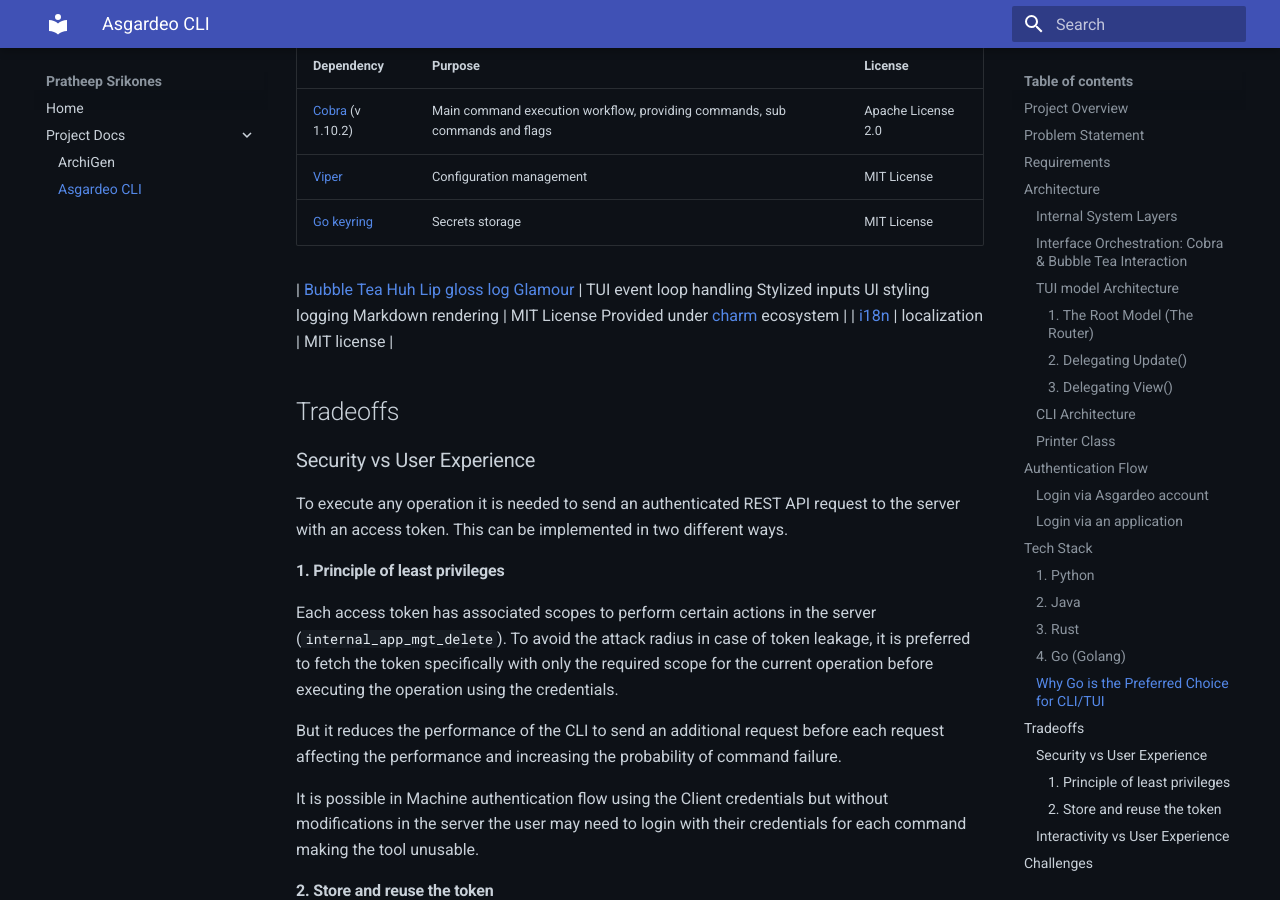
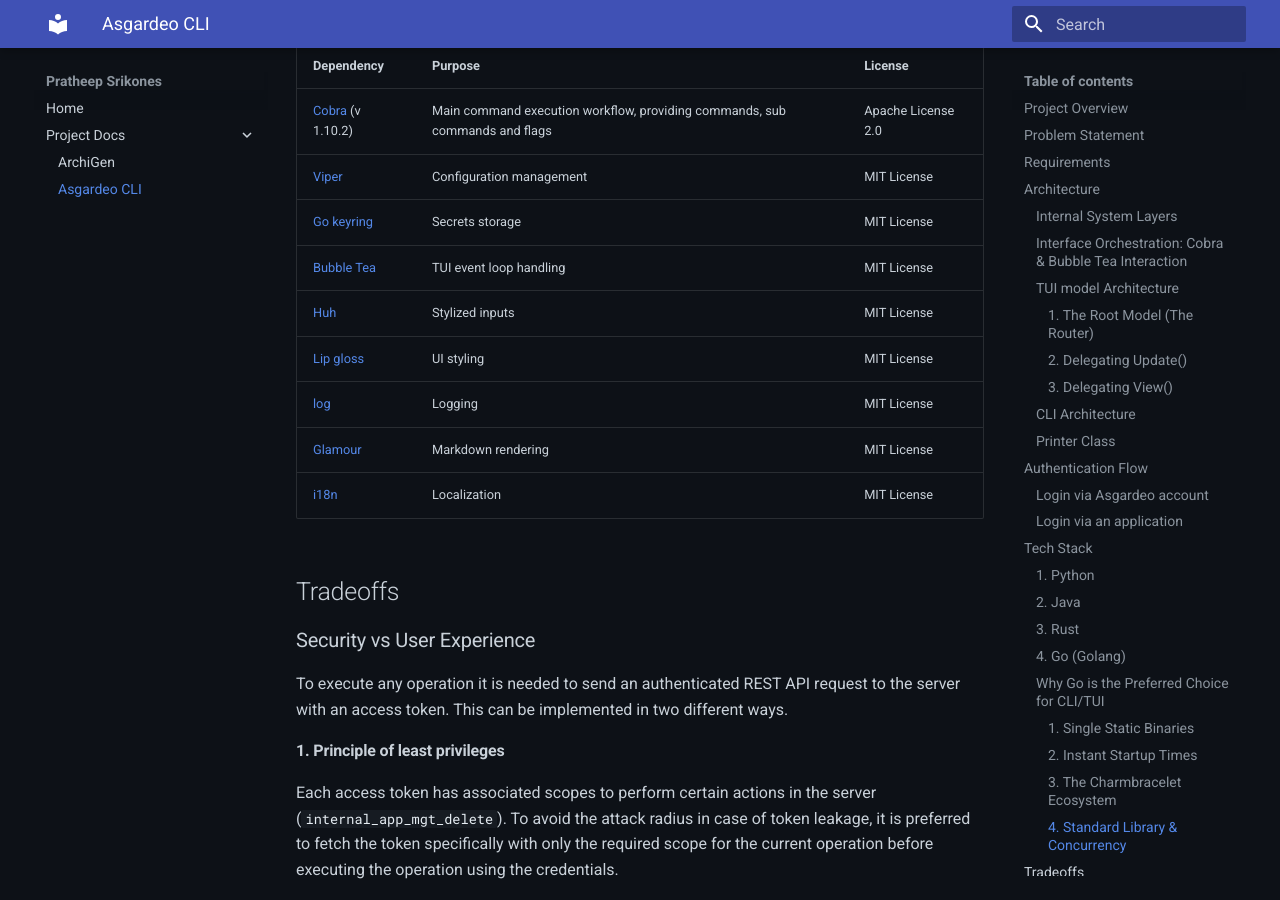
Before and after one commit to Pratheep-Srikones/project-docs, an MkDocs documentation site: the page built from docs/Asgardeo_CLI.md, in a window 1280 px wide and 900 px high, scrolled down 9772 px. Built offline with MkDocs 1.6.1 and Material for MkDocs 9.7.7, drawn with Linux system fonts in a browser that asks for light colours; some of the changed text lies outside the part shown.

Commit message:
chore: fix markdown lint issues

```diff
--- a/docs/Asgardeo_CLI.md
+++ b/docs/Asgardeo_CLI.md
@@ -139,15 +139,15 @@
 
 Go sits perfectly in the "Goldilocks Zone" for terminal applications. It offers the performance and distribution benefits of Rust, with a development speed much closer to Python. Here is why it usually wins:
 
-**1. The Holy Grail of Distribution: Single Static Binaries**
+#### 1. Single Static Binaries
 
 When a Go program is compiled, it produces a single, statically linked binary file. There is no JVM to install, no Python virtual environment to configure, and no hidden dependencies. Just send the user the file, they type `./app`, and it runs instantly. Cross-compiling for Windows, Mac, or Linux is as simple as setting an environment variable (`GOOS=windows go build`).
 
-**2. Instant Startup Times**
+#### 2. Instant Startup Times
 
 Unlike Java or standard Python, Go compiles to native machine code. When a user runs a Go CLI tool, it executes immediately. This responsiveness is critical for command-line workflows where users string together multiple commands using pipes.
 
-**3. The Charmbracelet Ecosystem**
+#### 3. The Charmbracelet Ecosystem
 
 If there is one reason Go dominates the modern TUI space, it is the **Charmbracelet** suite of libraries.
 
@@ -156,29 +156,23 @@
 - **Bubbles:** Pre-built, highly polished TUI components (text inputs, paginators, progress bars, spinners).
   This ecosystem has made building stunning, responsive, and cross-platform TUIs in Go an absolute joy.
 
-**4. Standard Library & Concurrency**
+#### 4. Standard Library & Concurrency
 
 CLI tools often need to make HTTP requests, parse JSON, or read files. Go’s standard library handles all of this elegantly without requiring third-party packages. Furthermore, if the CLI needs to fetch data from multiple APIs simultaneously, Go’s goroutines make concurrency trivial to implement compared to Python's `asyncio` or Rust's futures.
 
 The tool is decided to be built with the [Go Programming Language](https://go.dev/ref/spec). Additional to native Go libraries, following external libraries will be used,
 
-| Dependency                                          | Purpose                                                                     | License            |
+| Dependency | Purpose | License |
 | --------------------------------------------------- | --------------------------------------------------------------------------- | ------------------ |
-| [Cobra](https://cobra.dev/docs/) (v 1.10.2)         | Main command execution workflow, providing commands, sub commands and flags | Apache License 2.0 |
-| [Viper](https://github.com/spf13/viper)             | Configuration management                                                    | MIT License        |
-| [Go keyring](https://github.com/zalando/go-keyring) | Secrets storage                                                             | MIT License        |
-
-| [Bubble Tea](https://github.com/charmbracelet/bubbletea)
-[Huh](https://github.com/charmbracelet/huh)
-[Lip gloss](https://github.com/charmbracelet/lipgloss)
-[log](https://github.com/charmbracelet/log)
-[Glamour](https://github.com/charmbracelet/glamour) | TUI event loop handling
-Stylized inputs
-UI styling
-logging
-Markdown rendering | MIT License
-Provided under [charm](https://charm.land/) ecosystem |
-| [i18n](https://github.com/nicksnyder/go-i18n) | localization | MIT license |
+| [Cobra](https://cobra.dev/docs/) (v 1.10.2) | Main command execution workflow, providing commands, sub commands and flags | Apache License 2.0 |
+| [Viper](https://github.com/spf13/viper) | Configuration management | MIT License |
+| [Go keyring](https://github.com/zalando/go-keyring) | Secrets storage | MIT License |
+| [Bubble Tea](https://github.com/charmbracelet/bubbletea) | TUI event loop handling | MIT License |
+| [Huh](https://github.com/charmbracelet/huh) | Stylized inputs | MIT License |
+| [Lip gloss](https://github.com/charmbracelet/lipgloss) | UI styling | MIT License |
+| [log](https://github.com/charmbracelet/log) | Logging | MIT License |
+| [Glamour](https://github.com/charmbracelet/glamour) | Markdown rendering | MIT License |
+| [i18n](https://github.com/nicksnyder/go-i18n) | Localization | MIT License |
 
 ## Tradeoffs
 
```
Also changed, not shown: other parts of docs/Asgardeo_CLI.md (+1 -1 lines).
